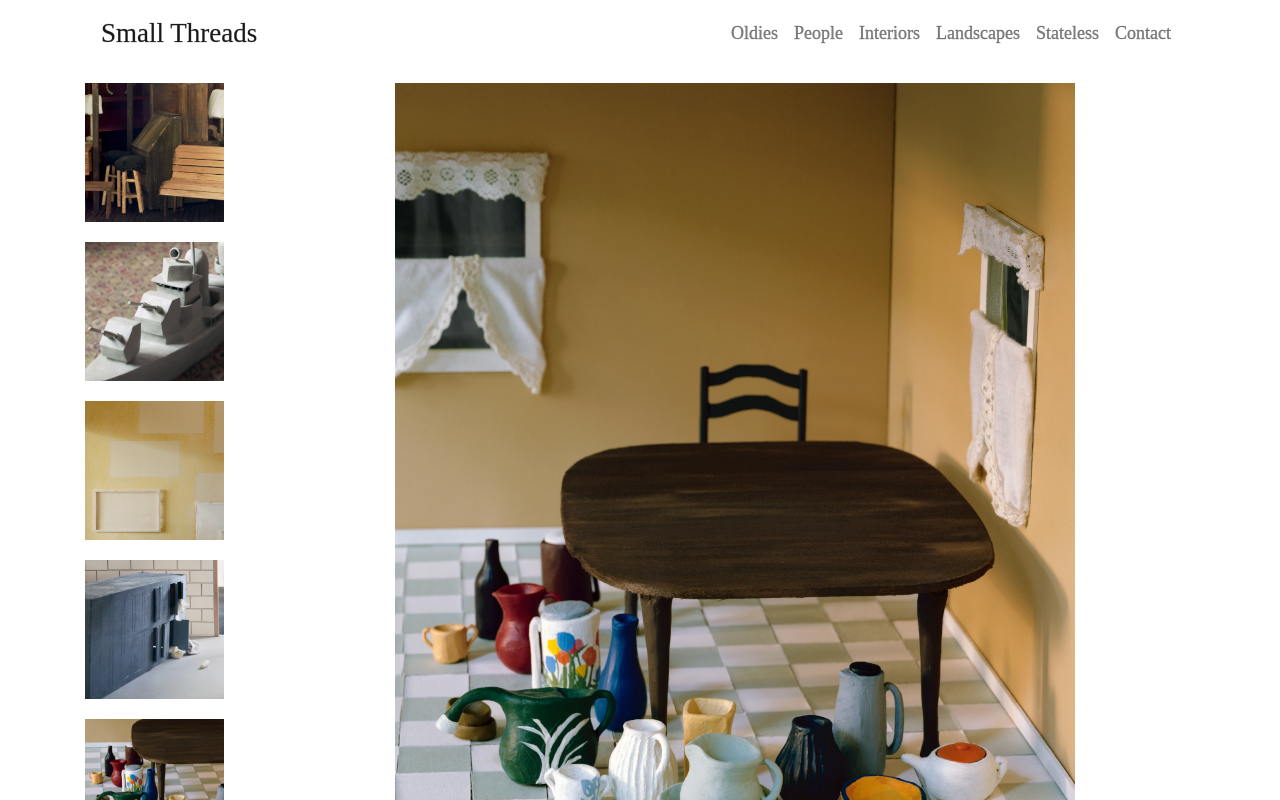
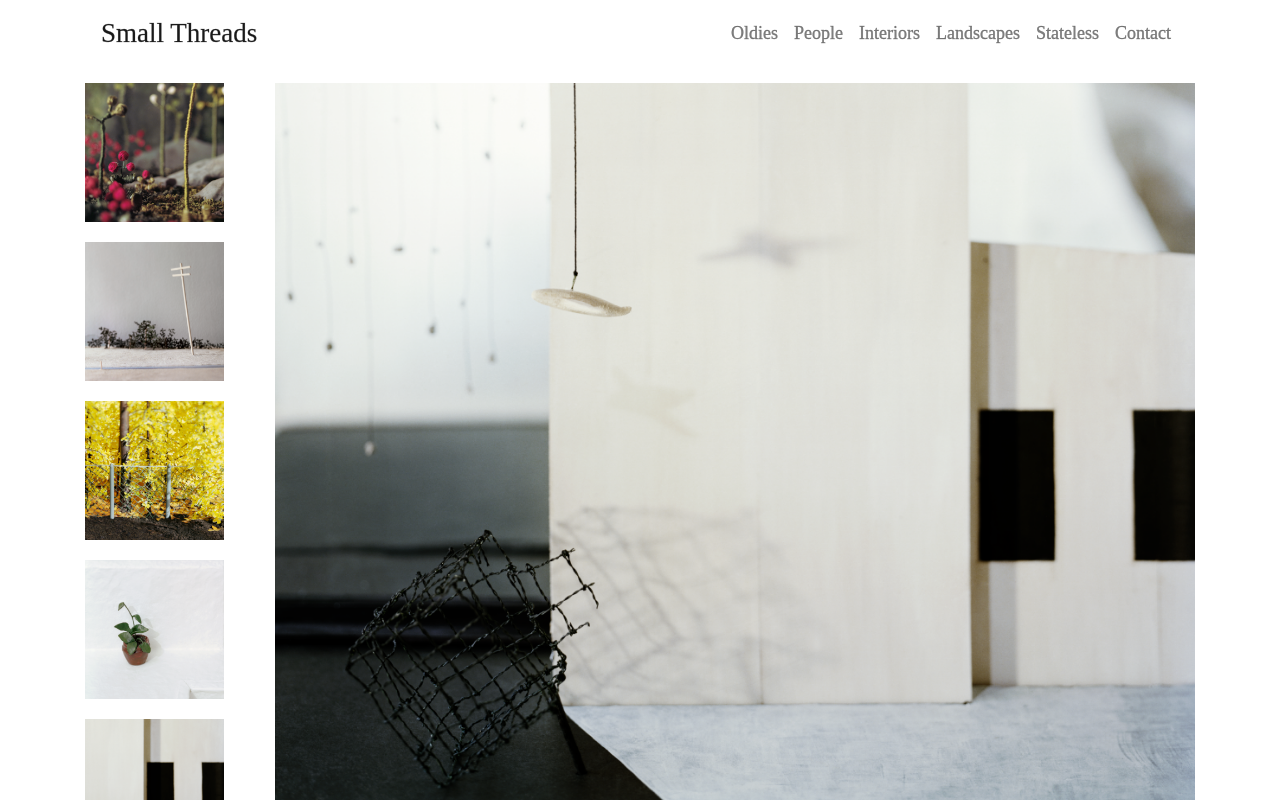
Before and after one commit to CameronSima/smallthreads, a React (Create React App) app: page / in a window 1280 px wide. Shown: the top 800 px of the page. Built offline with nearby package versions, Linux system fonts and the light colour scheme; a web font is replaced by a local one.

Commit message:
changed default collection, prefetching images

```diff
--- a/src/App.js
+++ b/src/App.js
@@ -24,7 +24,17 @@ const Contact = () => (
 
 )
 
-const Page = ({ collection, image }) => (
+const Page = ({ collection, image }) => {
+
+  console.log("COLLECTION", collection)
+
+  // prefetch collection images
+  collection.images.forEach(image => {
+    const i = new Image();
+    i.src = image.large_path;
+  });
+
+  return (
     <Fragment>
       <div className="row text-center d-md-none"
         style={{ overflowX: "auto", marginTop: "20px" }}>
@@ -41,9 +51,10 @@ const Page = ({ collection, image }) => (
       </div>
     </Fragment>
   )
+}
 
 const HomePage = () => {
-  const defaultCollection = ImageConfig.find(config => config.collection === "Interiors");
+  const defaultCollection = ImageConfig.find(config => config.collection === "Landscapes");
   const defaultImage = getRandomImage(defaultCollection);
 
   return (
```
Lines whose indentation alone changed are shown as unchanged.
